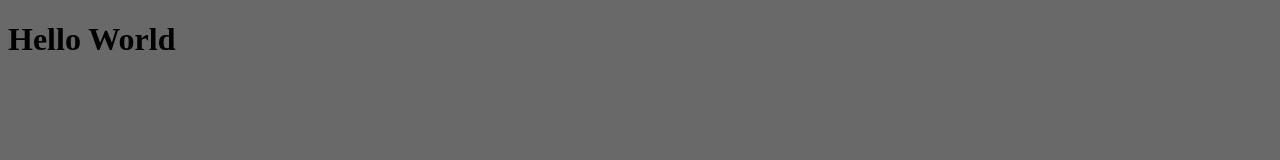
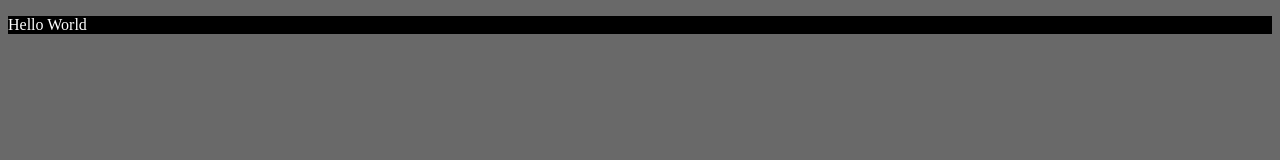
Before and after one commit to Syneergy/Syneergy.github.io, a plain HTML site: page index.html in a window 1280 px wide. Drawn offline with Linux system fonts and the light colour scheme.

Commit message:
Update index.html

```diff
--- a/index.html
+++ b/index.html
@@ -2,7 +2,7 @@
 <html>
 <body style="background-color:DimGray;">
 
-<h1>Hello World</h1>
+<p style="background-color:black;color:white;">Hello World</p>
 
 </body>
 </html>
```
